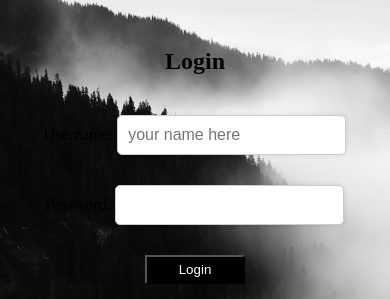
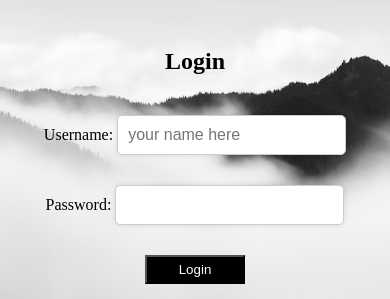
Before and after one commit to alvarjos/CS260_startup, a plain HTML site: page index.html in a window 390 px wide. Shown: the part 175-474 px from the top of the page. Drawn offline with Linux system fonts and the light colour scheme.

Commit message:
updated so login page image is responsive

```diff
--- a/styles.css
+++ b/styles.css
@@ -8,6 +8,14 @@ body {
  body.indexPage {
     background-image: url(designExamples/indexPage-BG.jpg);
     background-size: cover;
+    background-position: center center;
+    background-attachment: fixed;
+    display: flex;
+    height: 100vh;
+    justify-content: center;
+    align-items: center;
+    flex-direction: column;
+    text-align: center;
  }
  body.homePage {
     background-color: #a3b899;
@@ -39,29 +47,12 @@ a:hover{
     padding-inline-end: 15px;
     overflow: hidden;
 }
-/* .nav-items {
-    display: flex;
-    justify-content: space-between;
+
+@media screen and (max-width: 680px) {
+    body {
+        background-attachment: scroll;
+    }
 }
-
-.navbar a {
-    display: inline-block;
-    padding: 15px;
-    text-decoration: none;
-    color: black;
-}
-
-.navbar-toggler {
-    display: none;
-}
-.navbar a.icon {
-    display: none;
-    font-size: 25px;
-    cursor: pointer;
-    position: absolute;
-    top: 10px;
-    right: 10px;
-} */
 
 @media screen and (max-width: 1100px) {
     .navbar .icon {
```
